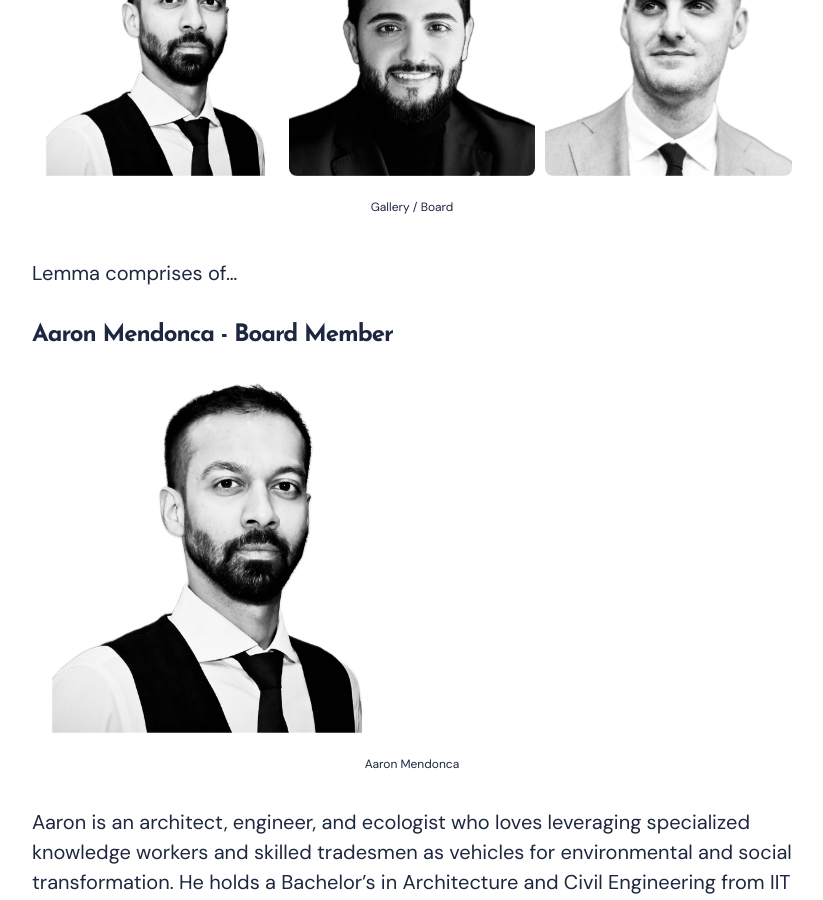
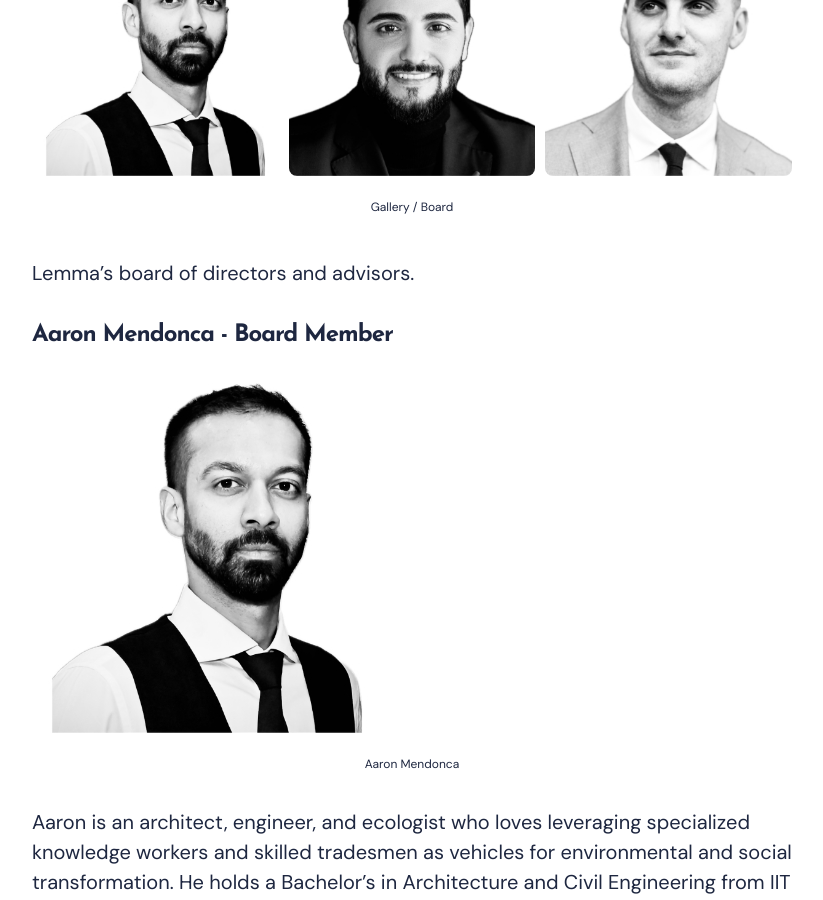
Before and after one commit to wildremote/wildremote.github.io, a Jekyll site: the page built from _pages/board.md, in a window 1280 px wide and 900 px high, scrolled down 485 px. Shown: the whole window, without its empty margins (228-1051 px from the left). Built offline with Jekyll 4.4.1, drawn with Linux system fonts in a browser that asks for light colours; nearby versions of some CDN libraries.

Commit message:
Update board.md

```diff
--- a/_pages/board.md
+++ b/_pages/board.md
@@ -13,7 +13,7 @@ permalink: /board/
   <em>Gallery / Board</em>
 </div>
 
-Lemma comprises of...
+Lemma's board of directors and advisors.
 
 ### Aaron Mendonca - Board Member
 ![Workflow]({{site.baseurl}}/images/aaron.jpg)
```
